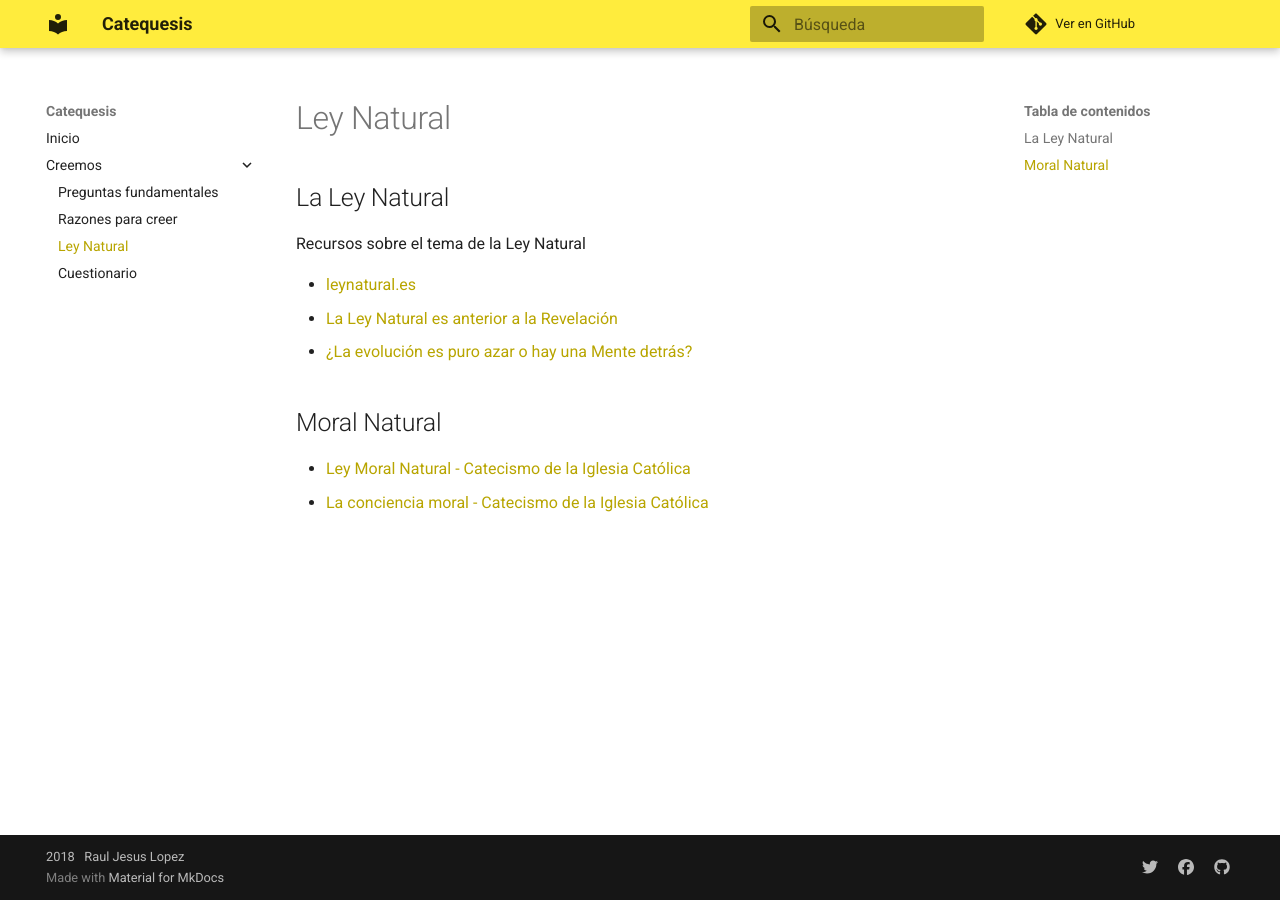
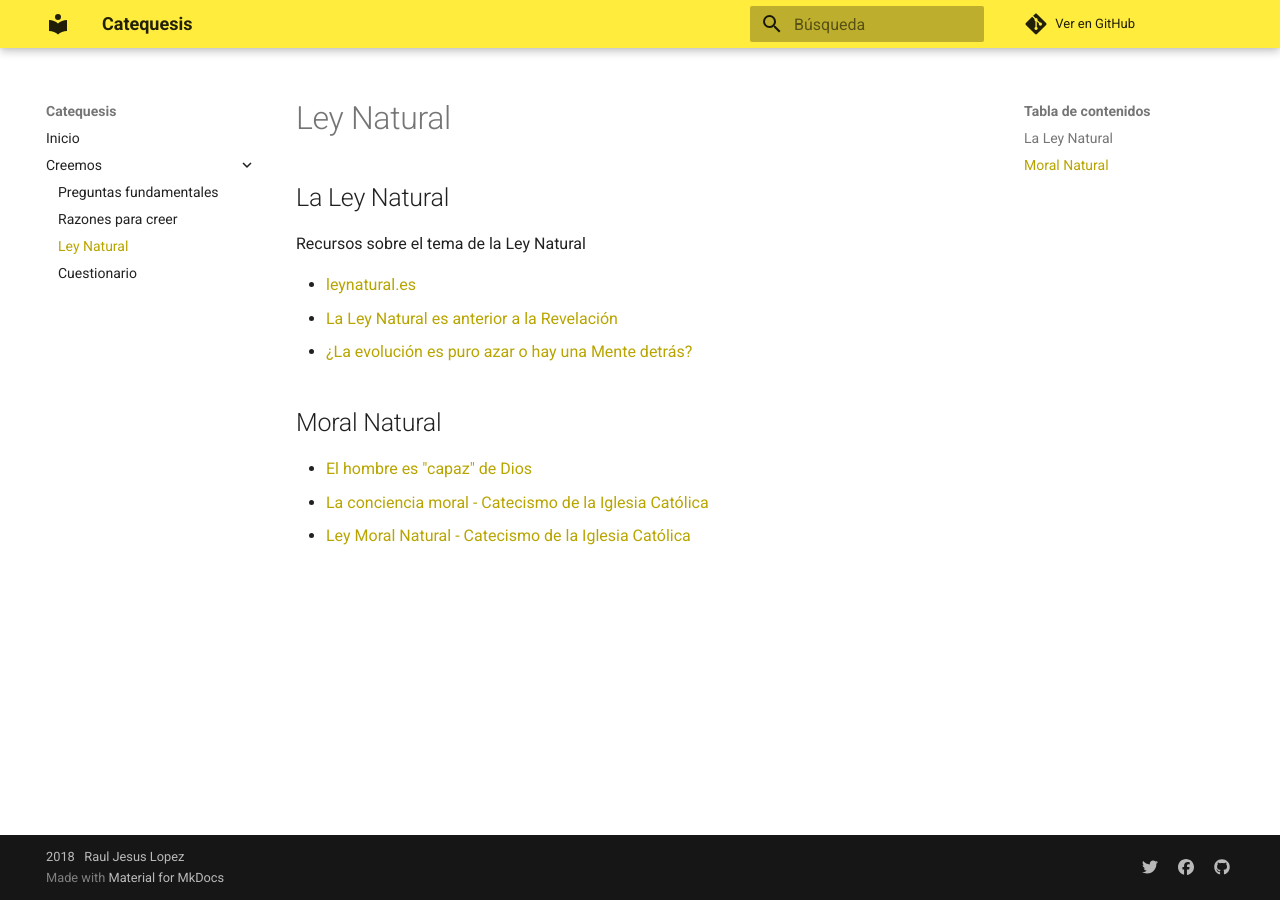
Before and after one commit to la9una/catequesis, an MkDocs documentation site: the page built from docs/creemos/leynatural.md, in a window 1280 px wide. Built offline with MkDocs 1.6.1 and Material for MkDocs 9.7.7, drawn with Linux system fonts in a browser that asks for light colours; comment, search, counter and statistics services are not loaded.

Commit message:
mié abr 10 14:09:33 -03 2019

```diff
--- a/docs/creemos/leynatural.md
+++ b/docs/creemos/leynatural.md
@@ -8,5 +8,6 @@ Recursos sobre el tema de la Ley Natural
 
 
 ## Moral Natural
+* [El hombre es "capaz" de Dios](http://www.vatican.va/archive/catechism_sp/p3s1c1a6_sp.html)
+* [La conciencia moral  - Catecismo de la Iglesia Católica](http://www.vatican.va/archive/catechism_sp/p3s1c1a6_sp.html)
 * [Ley Moral Natural - Catecismo de la Iglesia Católica](http://www.vatican.va/archive/catechism_sp/p3s1c3a1_sp.html)
-* [La conciencia moral  - Catecismo de la Iglesia Católica](http://www.vatican.va/archive/catechism_sp/p3s1c1a6_sp.html)
```
Also changed, not shown: docs/creemos/cuestionario.md (+1 -0 lines), site/creemos/cuestionario/index.html, site/creemos/leynatural/index.html, site/search/search_index.json, site/sitemap.xml, 1 other file.
